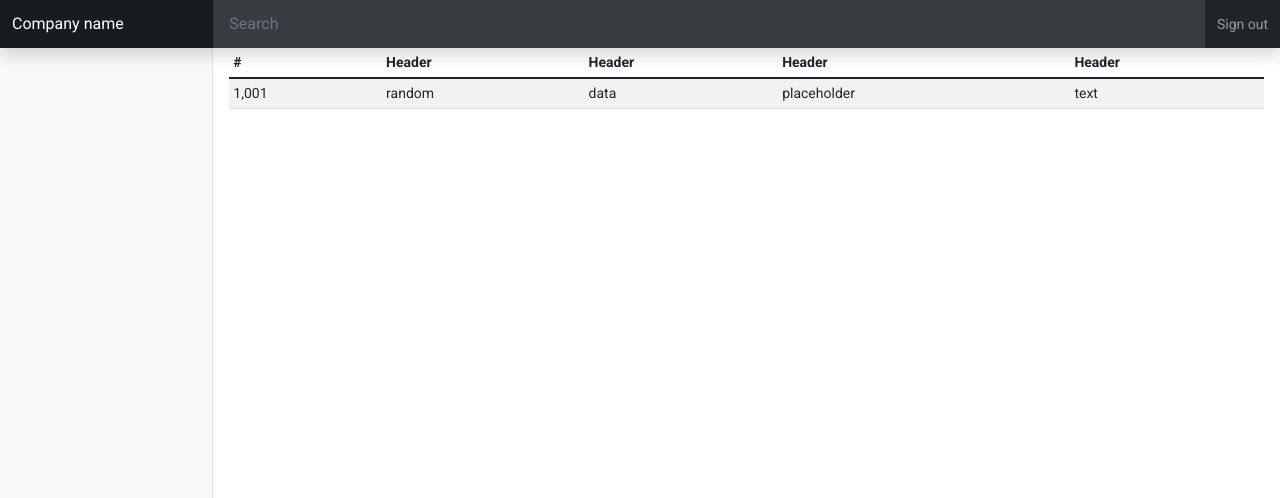
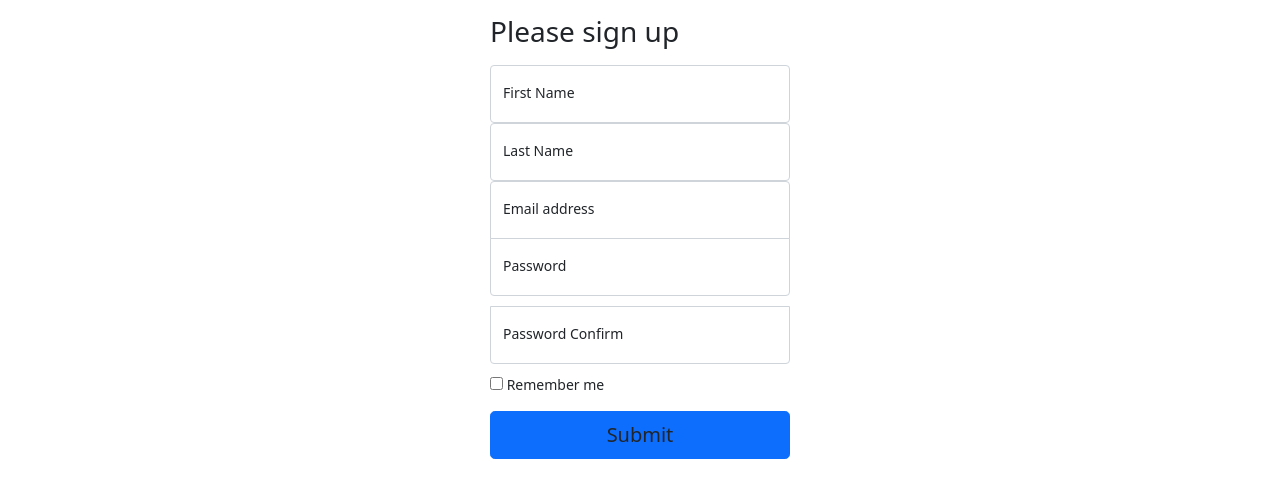
Before and after one commit to gmldnjs26/golang-nuxt-stripe-app, a Vue app in the folder frontend-admin/: page /register in a window 1280 px wide. Shown: the top 498 px of the page. Built offline with nearby package versions, Linux system fonts and the light colour scheme.

Commit message:
front-feat: create login register layout

```diff
--- a/frontend-admin/package.json
+++ b/frontend-admin/package.json
@@ -7,6 +7,7 @@
     "build": "vue-cli-service build"
   },
   "dependencies": {
+    "axios": "^0.27.2",
     "vue": "^2.6.11",
     "vue-router": "^3.2.0",
     "vuetify": "^2.6.0",
--- a/frontend-admin/src/App.vue
+++ b/frontend-admin/src/App.vue
@@ -1,45 +1,11 @@
 <template>
-  <v-app>
-    <Nav />
-    <div class="container-fluid">
-      <div class="row">
-        <Menu />
-        <main class="col-md-9 ms-sm-auto col-lg-10 px-md-4">
-          <div class="table-responsive">
-            <table class="table table-striped table-sm">
-              <thead>
-                <tr>
-                  <th scope="col">#</th>
-                  <th scope="col">Header</th>
-                  <th scope="col">Header</th>
-                  <th scope="col">Header</th>
-                  <th scope="col">Header</th>
-                </tr>
-              </thead>
-              <tbody>
-                <tr>
-                  <td>1,001</td>
-                  <td>random</td>
-                  <td>data</td>
-                  <td>placeholder</td>
-                  <td>text</td>
-                </tr>
-              </tbody>
-            </table>
-          </div>
-        </main>
-      </div>
-    </div>
-  </v-app>
+  <router-view></router-view>
 </template>
 
 <script lang="ts">
 import Vue from "vue";
-import Menu from "./components/Menu.vue";
-import Nav from "./components/Nav.vue";
 
 export default Vue.extend({
-  components: { Nav, Menu },
   name: "App",
 
   data: () => ({
--- a/frontend-admin/src/main.ts
+++ b/frontend-admin/src/main.ts
@@ -1,14 +1,18 @@
-import Vue from 'vue'
-import App from './App.vue'
-import router from './router'
-import store from './store'
-import vuetify from './plugins/vuetify'
+import Vue from "vue";
+import App from "./App.vue";
+import router from "./router";
+import store from "./store";
+import vuetify from "./plugins/vuetify";
+import axios from "axios";
 
-Vue.config.productionTip = false
+axios.defaults.baseURL = "http://localhost:7070/api/admin/";
+axios.defaults.withCredentials = true;
+
+Vue.config.productionTip = false;
 
 new Vue({
   router,
   store,
   vuetify,
-  render: h => h(App)
-}).$mount('#app')
+  render: (h) => h(App),
+}).$mount("#app");
--- a/frontend-admin/src/router/index.ts
+++ b/frontend-admin/src/router/index.ts
@@ -1,10 +1,16 @@
 import Vue from "vue";
 import VueRouter, { RouteConfig } from "vue-router";
-import Home from "../views/Home.vue";
+import Layout from "@/views/Layout.vue";
+import Login from "@/views/Login.vue";
+import Register from "@/views/Register.vue";
 
 Vue.use(VueRouter);
 
-const routes: Array<RouteConfig> = [];
+const routes: Array<RouteConfig> = [
+  { path: "", component: Layout },
+  { path: "/login", component: Login },
+  { path: "/register", component: Register },
+];
 
 const router = new VueRouter({
   mode: "history",
--- /dev/null
+++ b/frontend-admin/src/views/Layout.vue
@@ -0,0 +1,51 @@
+<template>
+  <v-app>
+    <Nav />
+    <div class="container-fluid">
+      <div class="row">
+        <Menu />
+        <main class="col-md-9 ms-sm-auto col-lg-10 px-md-4">
+          <div class="table-responsive">
+            <table class="table table-striped table-sm">
+              <thead>
+                <tr>
+                  <th scope="col">#</th>
+                  <th scope="col">Header</th>
+                  <th scope="col">Header</th>
+                  <th scope="col">Header</th>
+                  <th scope="col">Header</th>
+                </tr>
+              </thead>
+              <tbody>
+                <tr>
+                  <td>1,001</td>
+                  <td>random</td>
+                  <td>data</td>
+                  <td>placeholder</td>
+                  <td>text</td>
+                </tr>
+              </tbody>
+            </table>
+          </div>
+        </main>
+      </div>
+    </div>
+  </v-app>
+</template>
+
+<script lang="ts">
+import Vue from "vue";
+import Menu from "@/components/Menu.vue";
+import Nav from "@/components/Nav.vue";
+
+export default Vue.extend({
+  components: { Nav, Menu },
+  name: "Layout",
+
+  data: () => ({
+    //
+  }),
+});
+</script>
+
+<style></style>
--- /dev/null
+++ b/frontend-admin/src/views/Login.vue
@@ -0,0 +1,98 @@
+<template>
+  <main class="form-signin">
+    <form @submit.prevent="submit">
+      <h1 class="h3 mb-3 fw-normal">Please Login</h1>
+      <div class="form-floating">
+        <input
+          v-model="email"
+          type="email"
+          class="form-control"
+          placeholder="name@example.com"
+        />
+        <label>Email address</label>
+      </div>
+      <div class="form-floating">
+        <input
+          v-model="password"
+          type="password"
+          class="form-control"
+          placeholder="Password"
+        />
+        <label>Password</label>
+      </div>
+
+      <div class="checkbox mb-3">
+        <label>
+          <input type="checkbox" value="remember-me" /> Remember me
+        </label>
+      </div>
+      <button class="w-100 btn btn-lg btn-primary" type="submit">
+        Sign in
+      </button>
+    </form>
+  </main>
+</template>
+
+<script>
+import axios from "axios";
+export default {
+  data() {
+    return {
+      email: "",
+      password: "",
+    };
+  },
+  methods: {
+    async submit() {
+      await axios.post("login", {
+        email: this.email,
+        password: this.password,
+      });
+
+      this.$router.push("/");
+    },
+  },
+};
+</script>
+
+<style scoped>
+html,
+body {
+  height: 100%;
+}
+
+body {
+  display: flex;
+  align-items: center;
+  padding-top: 40px;
+  padding-bottom: 40px;
+  background-color: #f5f5f5;
+}
+
+.form-signin {
+  width: 100%;
+  max-width: 330px;
+  padding: 15px;
+  margin: auto;
+}
+
+.form-signin .checkbox {
+  font-weight: 400;
+}
+
+.form-signin .form-floating:focus-within {
+  z-index: 2;
+}
+
+.form-signin input[type="email"] {
+  margin-bottom: -1px;
+  border-bottom-right-radius: 0;
+  border-bottom-left-radius: 0;
+}
+
+.form-signin input[type="password"] {
+  margin-bottom: 10px;
+  border-top-left-radius: 0;
+  border-top-right-radius: 0;
+}
+</style>
--- /dev/null
+++ b/frontend-admin/src/views/Register.vue
@@ -0,0 +1,128 @@
+<template>
+  <main class="form-signin">
+    <form @submit.prevent="onSumbit">
+      <h1 class="h3 mb-3 fw-normal">Please sign up</h1>
+
+      <div class="form-floating">
+        <input
+          v-model="first_name"
+          class="form-control"
+          placeholder="First Name"
+        />
+        <label>First Name</label>
+      </div>
+      <div class="form-floating">
+        <input
+          v-model="last_name"
+          class="form-control"
+          placeholder="Last Name"
+        />
+        <label>Last Name</label>
+      </div>
+      <div class="form-floating">
+        <input
+          v-model="email"
+          type="email"
+          class="form-control"
+          placeholder="name@example.com"
+        />
+        <label>Email address</label>
+      </div>
+      <div class="form-floating">
+        <input
+          v-model="password"
+          type="password"
+          class="form-control"
+          placeholder="Password"
+        />
+        <label>Password</label>
+      </div>
+      <div class="form-floating">
+        <input
+          v-model="password_confirm"
+          type="password"
+          class="form-control"
+          placeholder="Password Confirm"
+        />
+        <label>Password Confirm</label>
+      </div>
+
+      <div class="checkbox mb-3">
+        <label>
+          <input type="checkbox" value="remember-me" /> Remember me
+        </label>
+      </div>
+      <button class="w-100 btn btn-lg btn-primary" type="submit">Submit</button>
+    </form>
+  </main>
+</template>
+
+<script>
+import axios from "axios";
+export default {
+  data() {
+    return {
+      first_name: "",
+      last_name: "",
+      email: "",
+      password: "",
+      password_confirm: "",
+    };
+  },
+  methods: {
+    async onSumbit() {
+      const result = await axios.post("register", {
+        first_name: this.first_name,
+        last_name: this.last_name,
+        email: this.email,
+        password: this.password,
+        password_confirm: this.password_confirm,
+      });
+      if (result) this.$router.push("/login");
+      return result;
+    },
+  },
+};
+</script>
+
+<style scoped>
+html,
+body {
+  height: 100%;
+}
+
+body {
+  display: flex;
+  align-items: center;
+  padding-top: 40px;
+  padding-bottom: 40px;
+  background-color: #f5f5f5;
+}
+
+.form-signin {
+  width: 100%;
+  max-width: 330px;
+  padding: 15px;
+  margin: auto;
+}
+
+.form-signin .checkbox {
+  font-weight: 400;
+}
+
+.form-signin .form-floating:focus-within {
+  z-index: 2;
+}
+
+.form-signin input[type="email"] {
+  margin-bottom: -1px;
+  border-bottom-right-radius: 0;
+  border-bottom-left-radius: 0;
+}
+
+.form-signin input[type="password"] {
+  margin-bottom: 10px;
+  border-top-left-radius: 0;
+  border-top-right-radius: 0;
+}
+</style>
```
Also changed, not shown: 1 other file (tests, documents, lock files or other folders).
